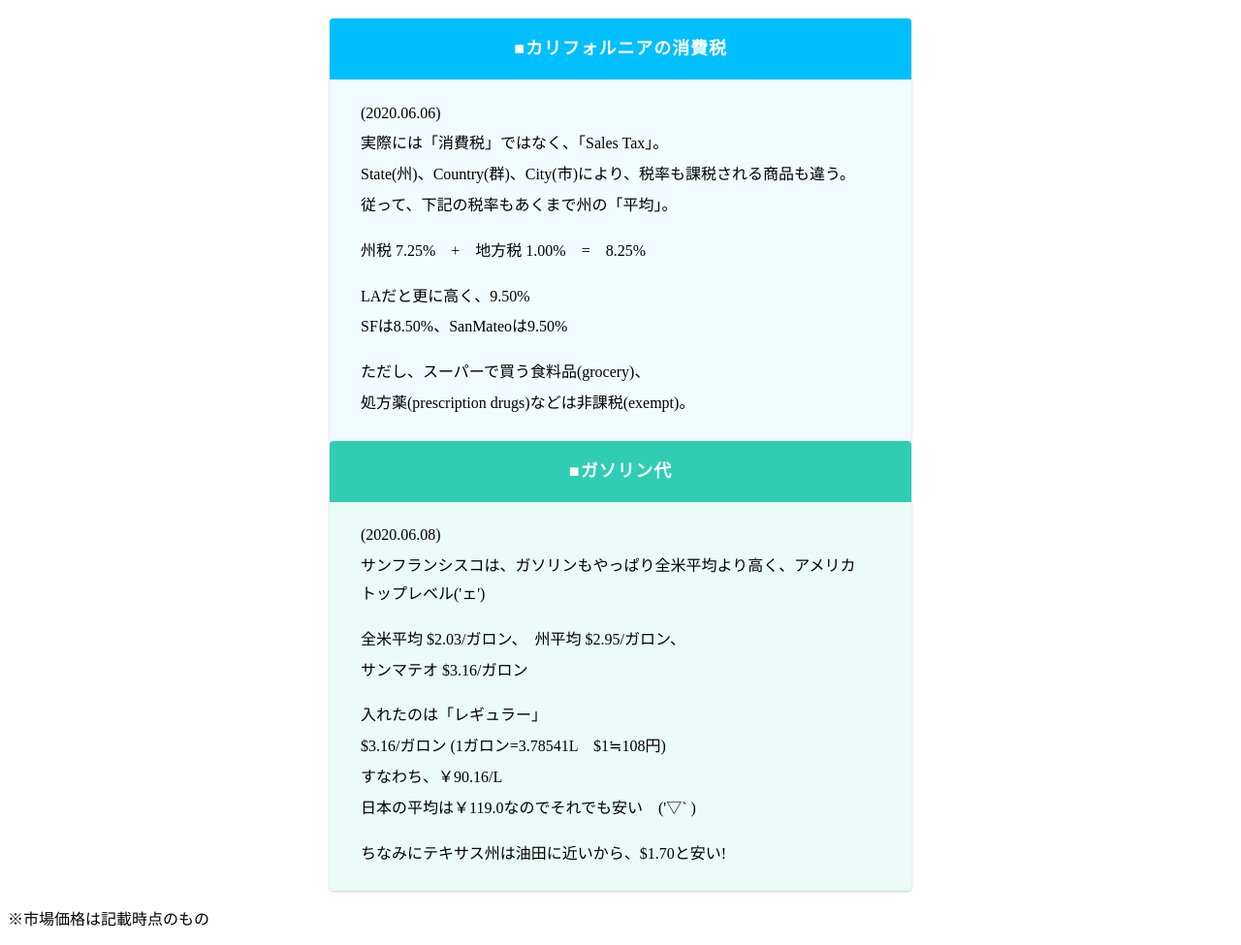
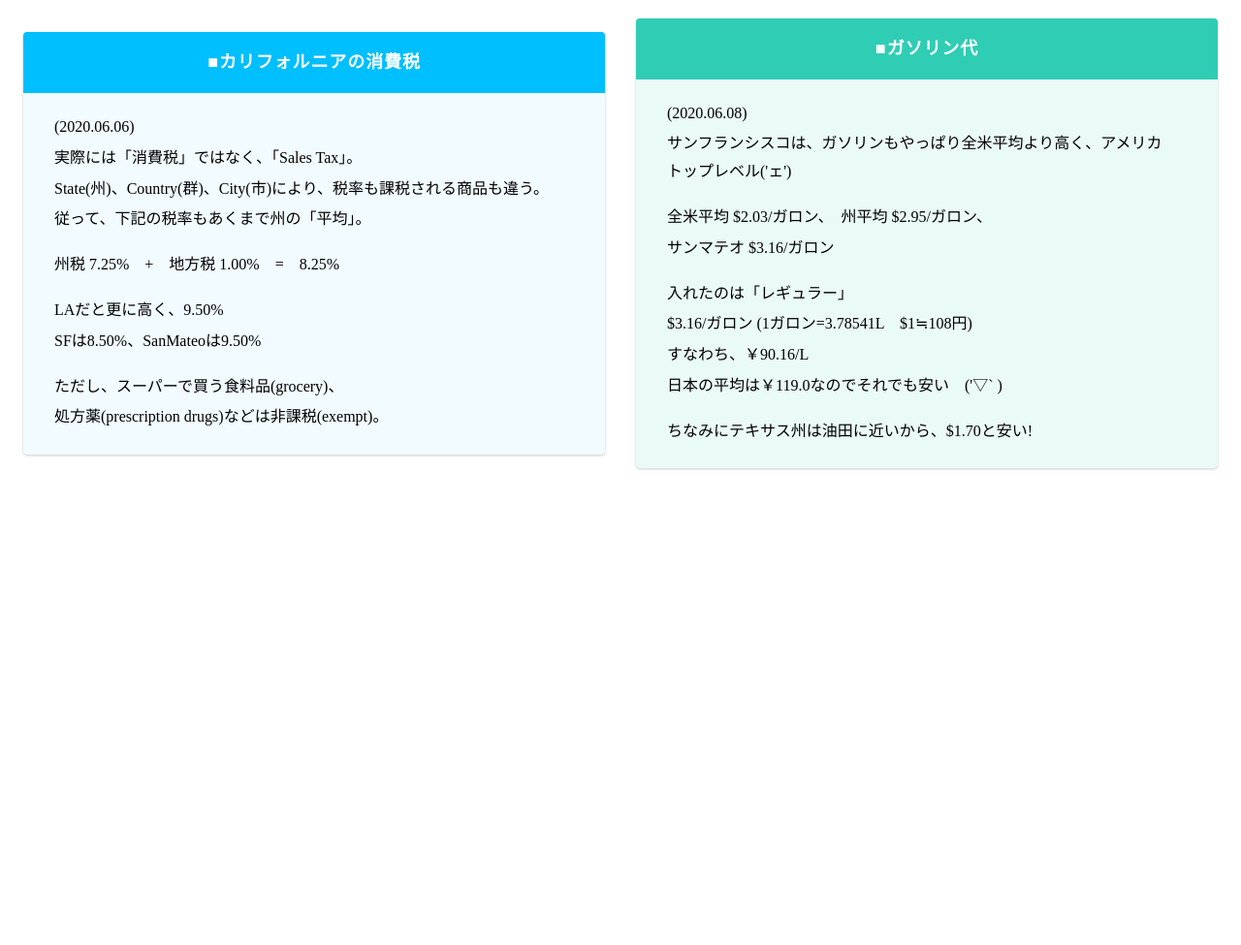
Before and after one commit to yu-yoshida719/memo, a plain HTML site: page index.html in a window 1280 px wide. Shown: the part 70-1045 px from the top of the page at 97% size. After the commit the page ends 800 px from the top, so only its background shows below. Drawn offline with Linux system fonts and the light colour scheme.

Commit message:
Update index.html

```diff
--- a/index.html
+++ b/index.html
@@ -2,6 +2,7 @@
 <html>
   <head>
     <meta charset="utf-8">
+    <meta name="viewport" content="width=device-width, initial-scale=1.0">
     <title>メモ</title>
     <link rel="stylesheet" href="stylesheet.css">
   </head>
@@ -9,7 +10,7 @@
     <header>
       <h1>メモ</h1>
     </header>
-
+    <div class="main">
       <div class="iconbox iconbox-blue tax">
         <div class="box-title box-head-blue">■カリフォルニアの消費税</div>
         <div class="iconbox-wrap">
@@ -50,8 +51,7 @@
         </div>
       </div>
 
+    </div>
   </body>
-  <footer>
-    <p>※市場価格は記載時点のもの</p>
-  </footer>
+
 </html>
```
Lines whose indentation alone changed are shown as unchanged.
